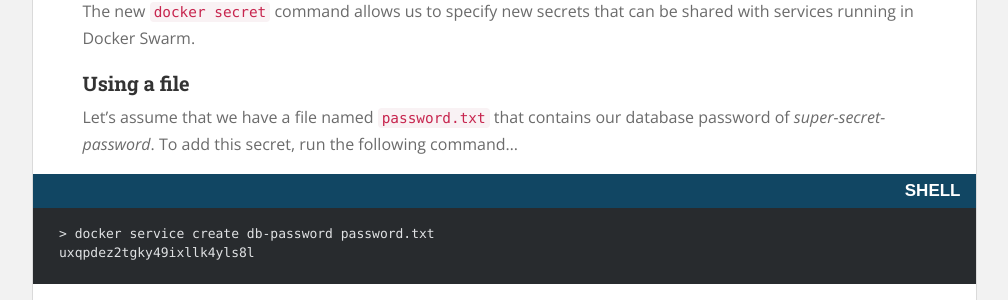
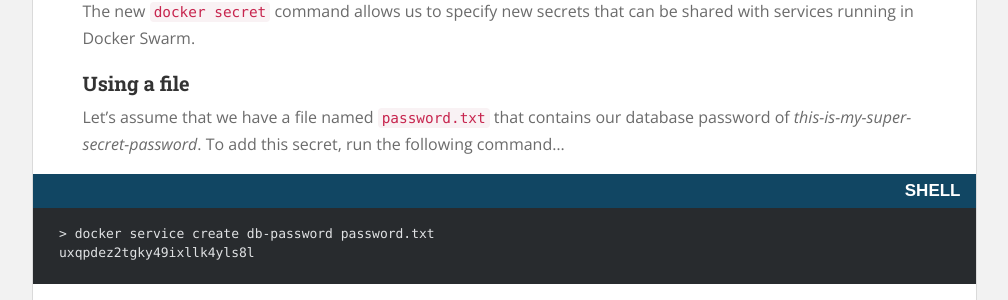
Before and after one commit to mikesir87/blog.mikesir87.io, a Jekyll site: the page built from _posts/2017-01-23-managing-secrets-in-docker-swarm.md, in a window 1280 px wide and 900 px high, scrolled down 642 px. Shown: the part 154-454 px from the top of the window, without its empty margins (136-1144 px from the left). Built offline with Jekyll 4.4.1, drawn with Linux system fonts in a browser that asks for light colours; nearby versions of some CDN libraries; comment, search, counter and statistics services are not loaded.

Commit message:
Fixed inconsistencies

```diff
--- a/_posts/2017-01-23-managing-secrets-in-docker-swarm.md
+++ b/_posts/2017-01-23-managing-secrets-in-docker-swarm.md
@@ -32,7 +32,7 @@
 
 ### Using a file
 
-Let's assume that we have a file named `password.txt` that contains our database password of _super-secret-password_.  To add this secret, run the following command...
+Let's assume that we have a file named `password.txt` that contains our database password of _this-is-my-super-secret-password_.  To add this secret, run the following command...
 
 <pre class="no-wrap language-bash" data-title="shell"><code class="bash">&gt; docker service create db-password password.txt
 uxqpdez2tgky49ixllk4yls8l</code></pre>
```
